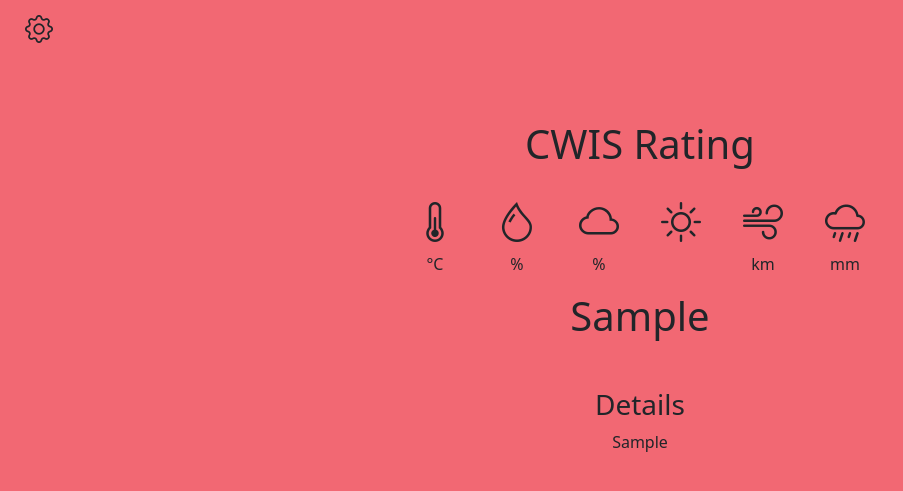
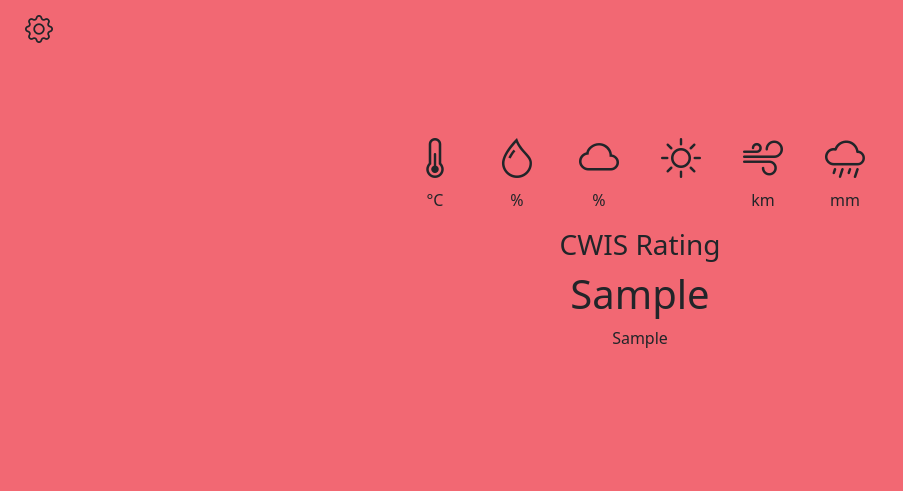
Before and after one commit to lachietech/Personal-Website, a Flask app: template templates/meandersuiteprerelease/suitefiles/index.html in a window 1280 px wide. Shown: the top 491 px of the page, without its empty margins (0-903 px from the left). Run offline with Flask 3, Linux system fonts and the light colour scheme; the template is opened without the code that fills it: most values are stand-ins (such as "Sample title", 1, 10 or a date in 2020); some libraries are stand-ins or nearby versions.

Commit message:
Update MS1

```diff
--- a/templates/meandersuiteprerelease/suitefiles/index.html
+++ b/templates/meandersuiteprerelease/suitefiles/index.html
@@ -31,7 +31,7 @@
                         <div class=" mt-3 text-center">
 
                             <div class="col-md-12">
-                                <h1>CWIS Rating</h1>
+
                                 <div class="weather-info mt-4">
                                     <div class="me-3 ms-3">
                                         <i class="bi bi-thermometer-half fs-1"></i>
@@ -64,19 +64,12 @@
                                         <p id="rain"></p>
                                     </div>
                                 </div>
+                                <h3>CWIS Rating</h3>
                                 <h1 id="severity">{{val9}}</h1>
+                                <p>{{val8}}</p>
                             </div>
-
                         </div>
-
-                        <div class="col-md-12 mt-5">
-                            <h3>Details</h3>
-                            <p>{{val8}}</p>
-
-                        </div>
-
                     </div>
-
                 </div>
             </div>
 
```
